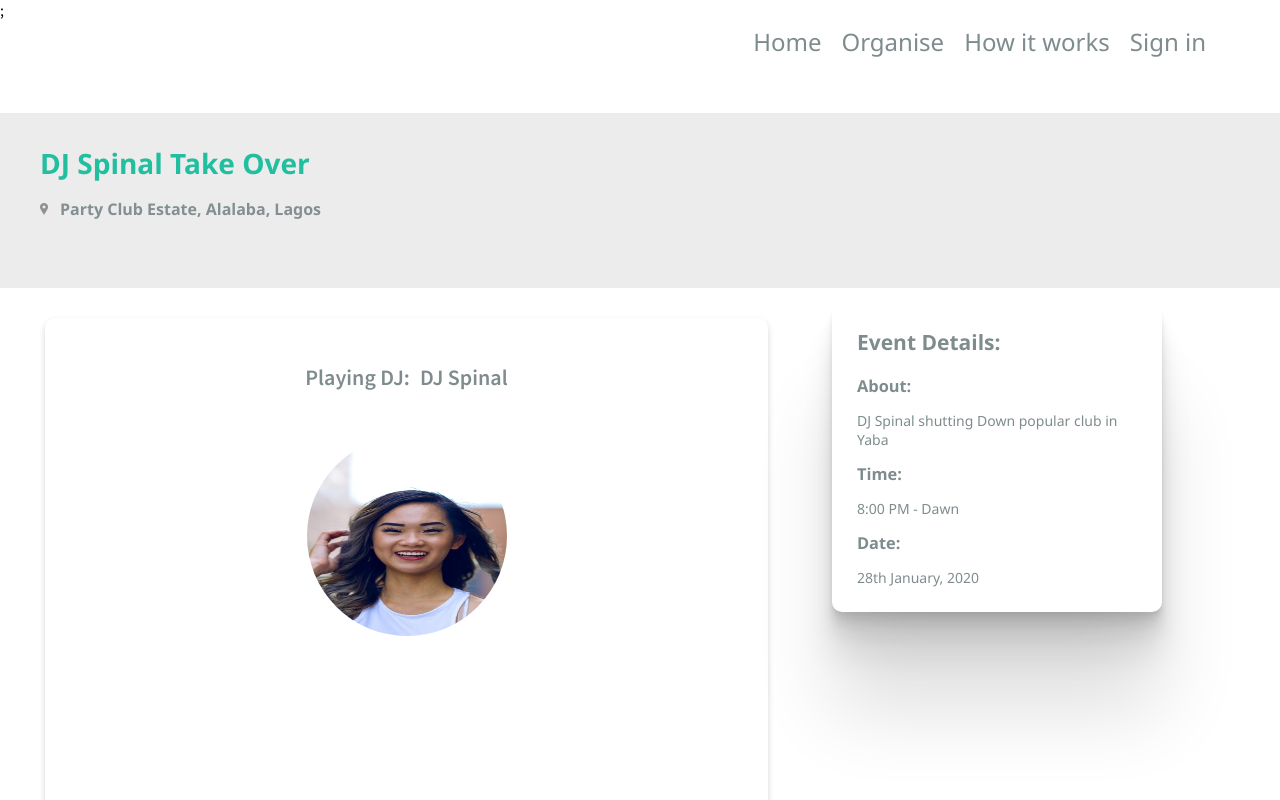
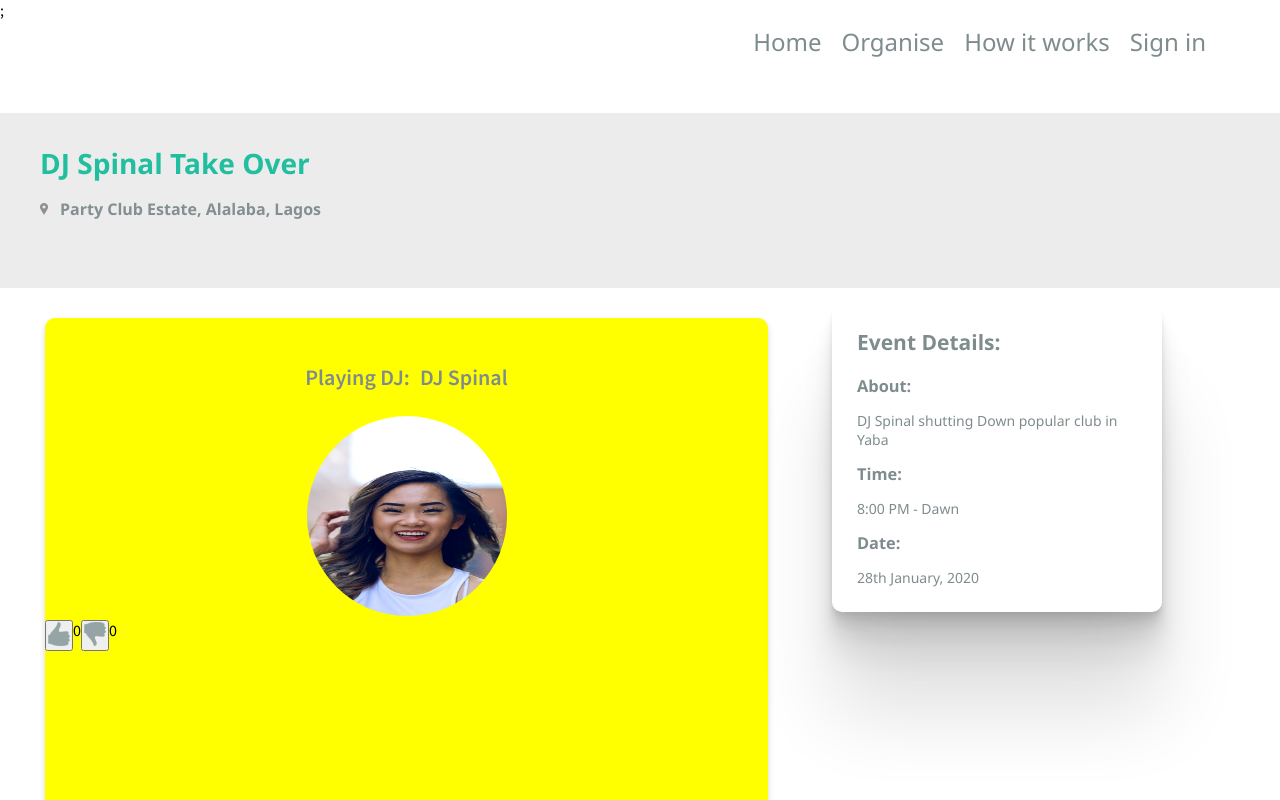
Before and after one commit to meekg33k/sca-code-queens, a React (Create React App) app: page /event in a window 1280 px wide. Shown: the top 800 px of the page. Built offline with nearby package versions, Linux system fonts and the light colour scheme.

Commit message:
created LikeUnlike component

```diff
--- a/src/components/CoverPhoto/CoverPhoto.css
+++ b/src/components/CoverPhoto/CoverPhoto.css
@@ -1,4 +1,5 @@
-.coverPhoto {
+.songDetails {
+    background-color: yellow;
     margin: 15px 0 15px 45px;
     text-align: center;
     border-radius: 10px 10px;
@@ -9,9 +10,9 @@
 }
 
 .coverText {
-    display: flex;
+    /*display: flex;*/
    display: inline-flex;
-   margin: 45px;
+   margin: 45px 0 25px 0;
    font-size: 18px;
    font-weight: 600;
 
@@ -21,6 +22,10 @@
     margin-right: 10px;
 }
 
-/*.coverPhoto > img {
-    margin: 5px 0;
-}*/
+.djImage {
+    margin-bottom: 20px;
+}
+
+.likeOrUnlike {
+    display: flex;
+}
--- a/src/components/CoverPhoto/index.js
+++ b/src/components/CoverPhoto/index.js
@@ -1,23 +1,29 @@
 import React from "react";
 import Image from "../Image";
-import Text from "../Text"
+import Text from "../Text";
+import LikeUnlike from "../LikeUnlike";
 import "./CoverPhoto.css"
 
 
 const CoverPhoto = ({name, coverimg}) => {
     return (
-        <div className="coverPhoto">
+        <div className="songDetails">
             <div className="coverText">
                 <div className="firstText">
                     <Text text="Playing DJ:" color="greyish" size="extrasmall" />
                 </div>
             <Text text={name} color="greyish" size="extrasmall" />
             </div>
-            <Image source={coverimg} alt="cover photo" width= {200} height= {200} />
-
+            <Image className="djImage" source={coverimg} alt="cover photo" width= {200} height= {200} />
+            <div className="likeOrUnlike">
+                <LikeUnlike source="./assets/thumbsup.png" alternate="like" />
+                <LikeUnlike source="./assets/thumbsdown.png" alternate="unlike" />
+            </div>
         </div>
     )
-
 };
 
+
+
+
 export default CoverPhoto;
--- /dev/null
+++ b/src/components/LikeUnlike/LikeUnlike.css
@@ -0,0 +1,9 @@
+.iconButton {
+    padding: 0;
+    border: none;
+    background: none;
+}
+
+.buttonText {
+    display: flex;
+}
--- /dev/null
+++ b/src/components/LikeUnlike/index.js
@@ -0,0 +1,33 @@
+import React from "react";
+import Icon from "../Icon";
+import './LikeUnlike.css';
+
+class LikeUnlike extends React.Component {
+    constructor(props) {
+        super(props)
+        this.state = {
+            count: 0
+        }
+        this.handleClick = this.handleClick.bind(this)
+    }
+
+    handleClick = () => {
+        this.setState(prevState => {
+            return {
+                count: this.state.count + 1
+            }
+        })
+    }
+
+    render () {
+        return (
+                <div className= "buttonText">
+                    <button onClick = {this.handleClick}>
+                        <Icon src={this.props.source} alt={this.props.alternate}/>
+                    </button>
+                    <p className="counter">{this.state.count}</p>
+                </div>
+
+        )}
+}
+export default LikeUnlike;
```
Also changed, not shown: 2 other files (tests, documents, lock files or other folders).
